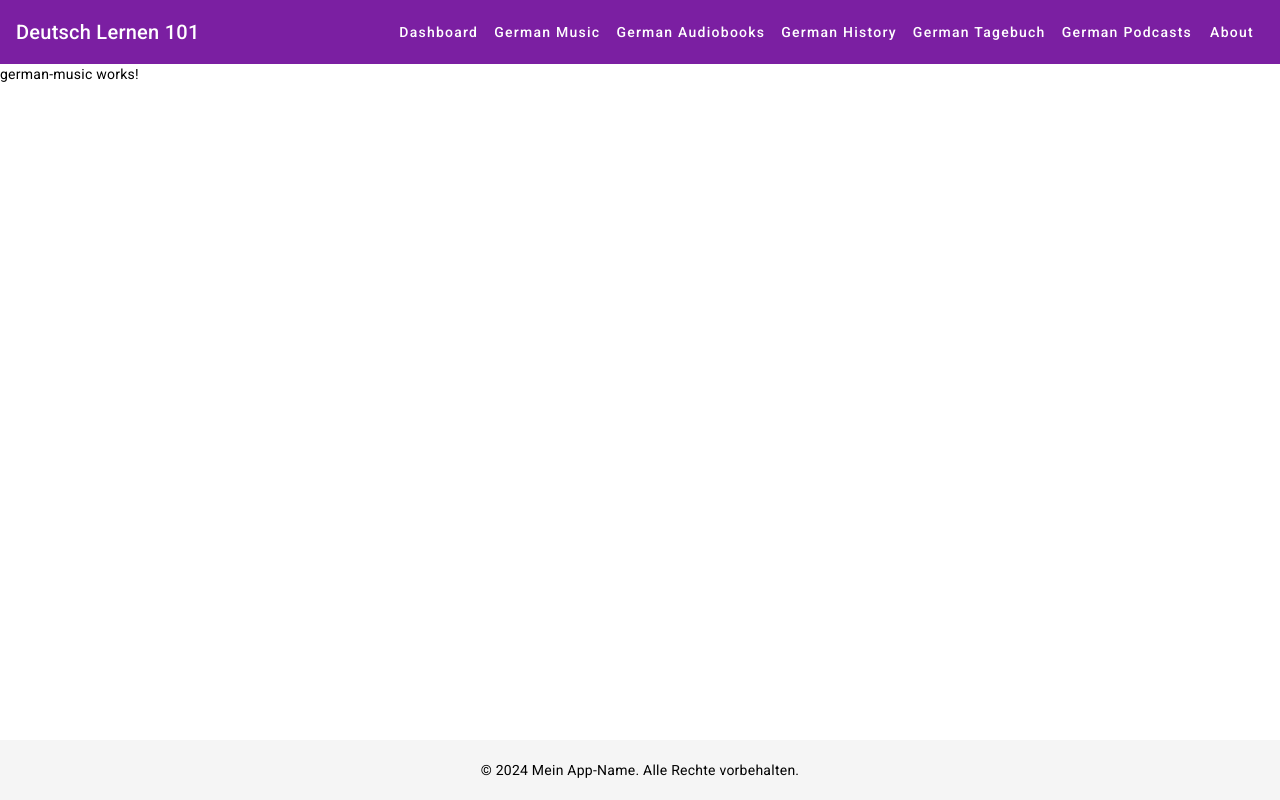
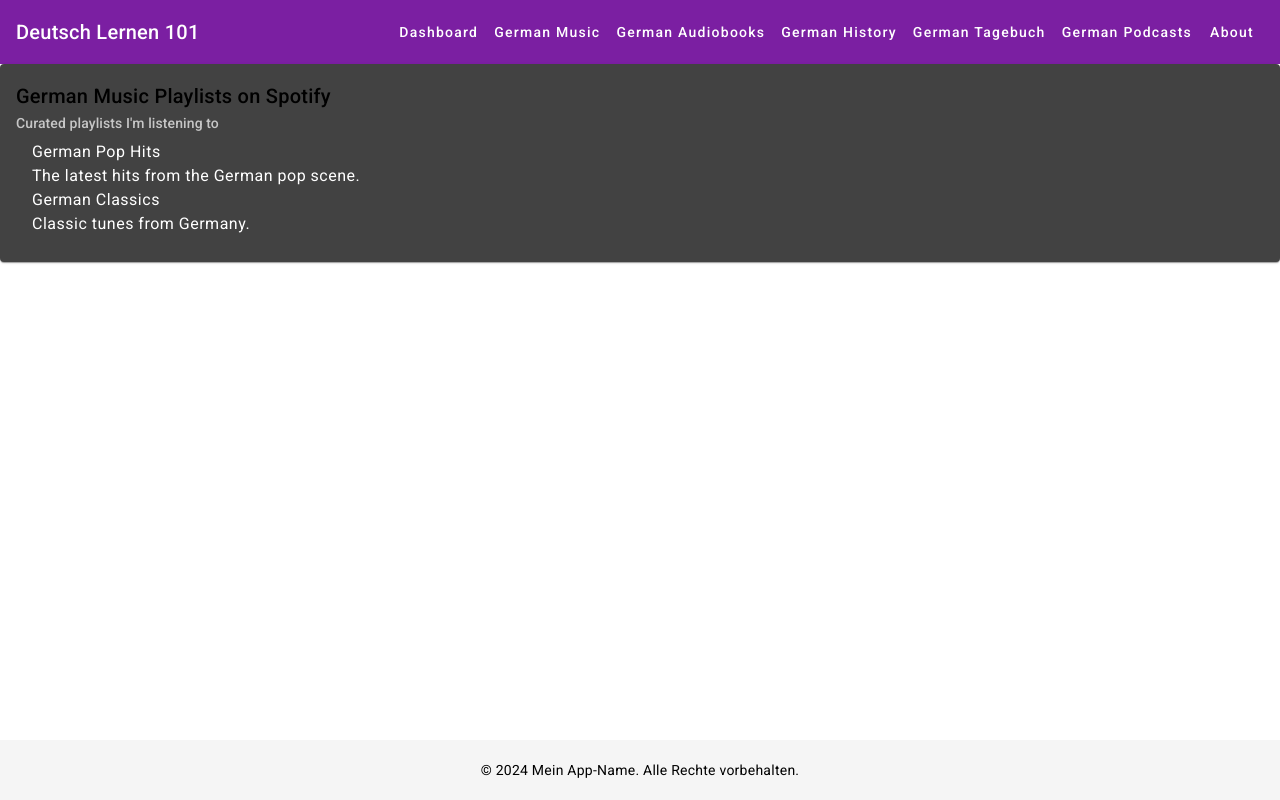
Before and after one commit to Mapacherama/deutsch-lernfortschritt-tracker, an Angular app: page /german-music in a window 1280 px wide. Built offline with nearby package versions, Linux system fonts and the light colour scheme.

Commit message:
Setting up more of the models and the templates

```diff
--- a/src/app/german-music/german-music.component.html
+++ b/src/app/german-music/german-music.component.html
@@ -1 +1,18 @@
-<p>german-music works!</p>
+<!-- src/app/german-music/german-music.component.html -->
+
+<mat-card>
+    <mat-card-header>
+      <mat-card-title>German Music Playlists on Spotify</mat-card-title>
+      <mat-card-subtitle>Curated playlists I'm listening to</mat-card-subtitle>
+    </mat-card-header>
+    <mat-card-content>
+      <mat-list>
+        <mat-list-item *ngFor="let playlist of playlists">
+          <mat-icon matListIcon>library_music</mat-icon>
+          <div matLine>{{ playlist.name }}</div>
+          <div matLine class="mat-card-subtitle">{{ playlist.description }}</div>
+          <a mat-button href="{{ playlist.spotifyLink }}" target="_blank">Listen on Spotify</a>
+        </mat-list-item>
+      </mat-list>
+    </mat-card-content>
+  </mat-card>
--- a/src/app/german-music/german-music.component.ts
+++ b/src/app/german-music/german-music.component.ts
@@ -1,10 +1,32 @@
-import { Component } from '@angular/core';
+// src/app/german-music/german-music.component.ts
+
+import { Component, OnInit } from '@angular/core';
+import { SpotifyPlaylist } from '../models/spotify-playlist.model';
 
 @Component({
   selector: 'app-german-music',
   templateUrl: './german-music.component.html',
   styleUrls: ['./german-music.component.css']
 })
-export class GermanMusicComponent {
+export class GermanMusicComponent implements OnInit {
+  playlists: SpotifyPlaylist[] = [
+    {
+      id: '1',
+      name: 'German Pop Hits',
+      description: 'The latest hits from the German pop scene.',
+      spotifyLink: 'https://open.spotify.com/playlist/yourplaylistlink1'
+    },
+    {
+      id: '2',
+      name: 'German Classics',
+      description: 'Classic tunes from Germany.',
+      spotifyLink: 'https://open.spotify.com/playlist/yourplaylistlink2'
+    },
+    // Add more playlists as needed
+  ];
 
+  constructor() { }
+
+  ngOnInit(): void {
+  }
 }
--- /dev/null
+++ b/src/app/models/spotify-playlist.model.ts
@@ -0,0 +1,6 @@
+export interface SpotifyPlaylist {
+    id: string;
+    name: string;
+    description: string;
+    spotifyLink: string;
+  }
```
